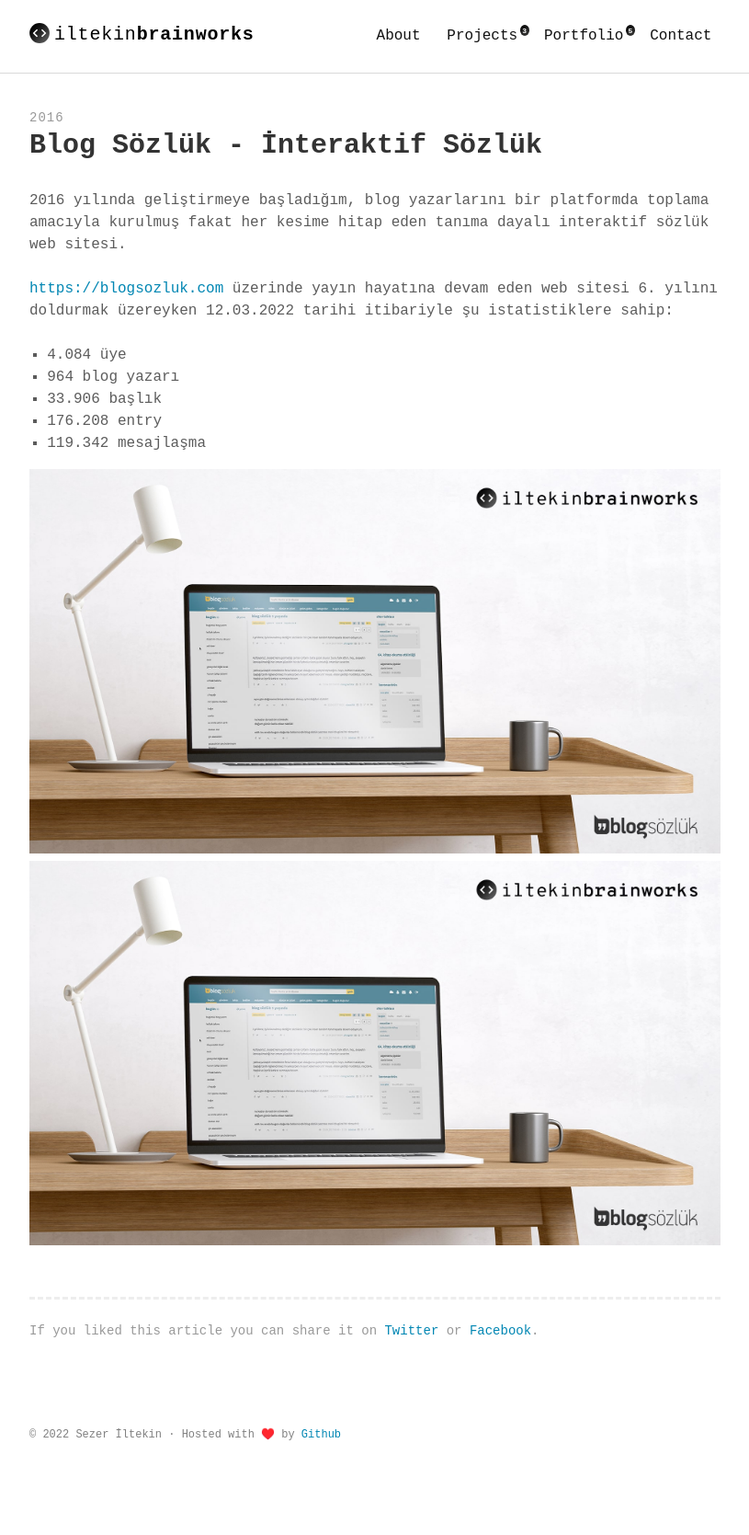
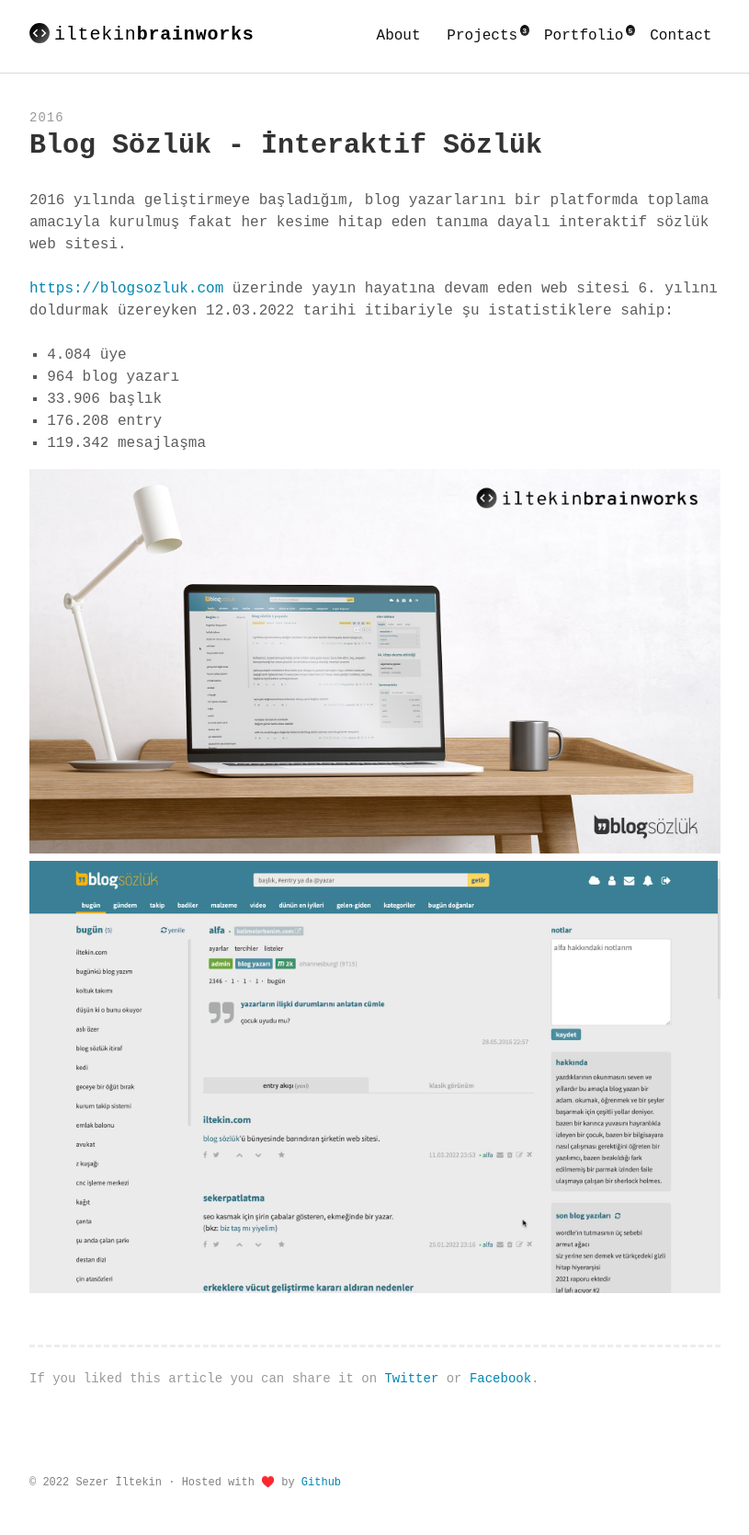
Before and after one commit to iltekin/iltekin.github.io, a Jekyll site: the page built from _projects/blog-sozluk.md, in a window 1280 px wide. Shown: the whole page at 92% size, without its empty margins (232-1047 px from the left). Built offline with Jekyll 4.4.1, drawn with Linux system fonts in a browser that asks for light colours; some web fonts are replaced; before the commit the page ends 1617 px from its top, so only the background shows below that.

Commit message:
added 1 item to projects

```diff
--- a/_projects/blog-sozluk.md
+++ b/_projects/blog-sozluk.md
@@ -20,4 +20,4 @@
 
 
 ![001](/assets/images/projects/003/001.jpg)
-![002](/assets/images/projects/003/001.jpg)
+![002](/assets/images/projects/003/002.jpg)
```
